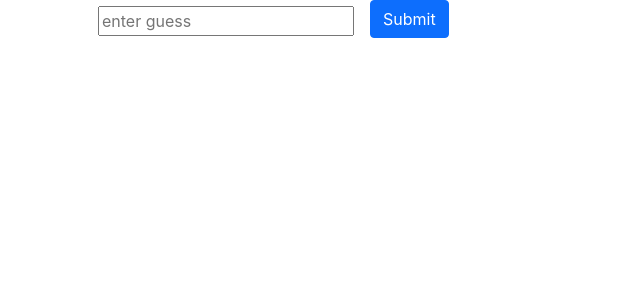
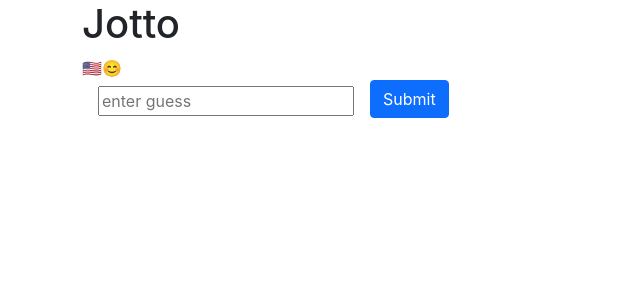
Before and after one commit to kennykngo/jotto-game-jest, a React app: page / in a window 1280 px wide. Shown: the top 300 px of the page, without its empty margins (0-640 px from the left). Built offline with nearby package versions, Linux system fonts and the light colour scheme.

Commit message:
brought in languageContext.Provider and created contexts directory

```diff
--- a/src/App.js
+++ b/src/App.js
@@ -1,11 +1,11 @@
 import React, { Component } from "react";
 
+import hookActions from "./actions/hookActions";
+import Congrats from "./Congrats";
+import languageContext from "./contexts/LanguageContext";
 import GuessedWords from "./GuessedWords";
-import Congrats from "./Congrats";
-
-import hookActions from "./actions/hookActions";
-
 import Input from "./Input";
+import LanguagePicker from "./LanguagePicker";
 
 /**
  * reducer to update state, called automatically by dispatch
@@ -19,16 +19,25 @@
   switch (action.type) {
     case "setSecretWord":
       return { ...state, secretWord: action.payload };
+
+    case "setLanguage":
+      return { ...state, language: action.payload };
     default:
       throw new Error(`Invalid action type: ${action.type}`);
   }
 }
 
 function App() {
-  const [state, dispatch] = React.useReducer(reducer, { secretWord: null });
+  const [state, dispatch] = React.useReducer(reducer, {
+    secretWord: null,
+    language: "en",
+  });
 
   const setSecretWord = (secretWord) =>
     dispatch({ type: "setSecretWord", payload: secretWord });
+
+  const setLanguage = (language) =>
+    dispatch({ type: "setLanguage", payload: language });
 
   React.useEffect(() => {
     hookActions.getSecretWord(setSecretWord);
@@ -46,7 +55,12 @@
 
   return (
     <div data-test="component-app" className="container App">
-      <Input secretWord={state.secretWord} />
+      <h1> Jotto</h1>
+      {/* any time the provider changes, it'll re-render all of its children */}
+      <languageContext.Provider value={state.language}>
+        <LanguagePicker setLanguage={setLanguage} />
+        <Input secretWord={state.secretWord} />
+      </languageContext.Provider>
     </div>
   );
 }
--- /dev/null
+++ b/src/contexts/LanguageContext.js
@@ -0,0 +1,3 @@
+import React from "react";
+
+export default React.createContext("en");
```
